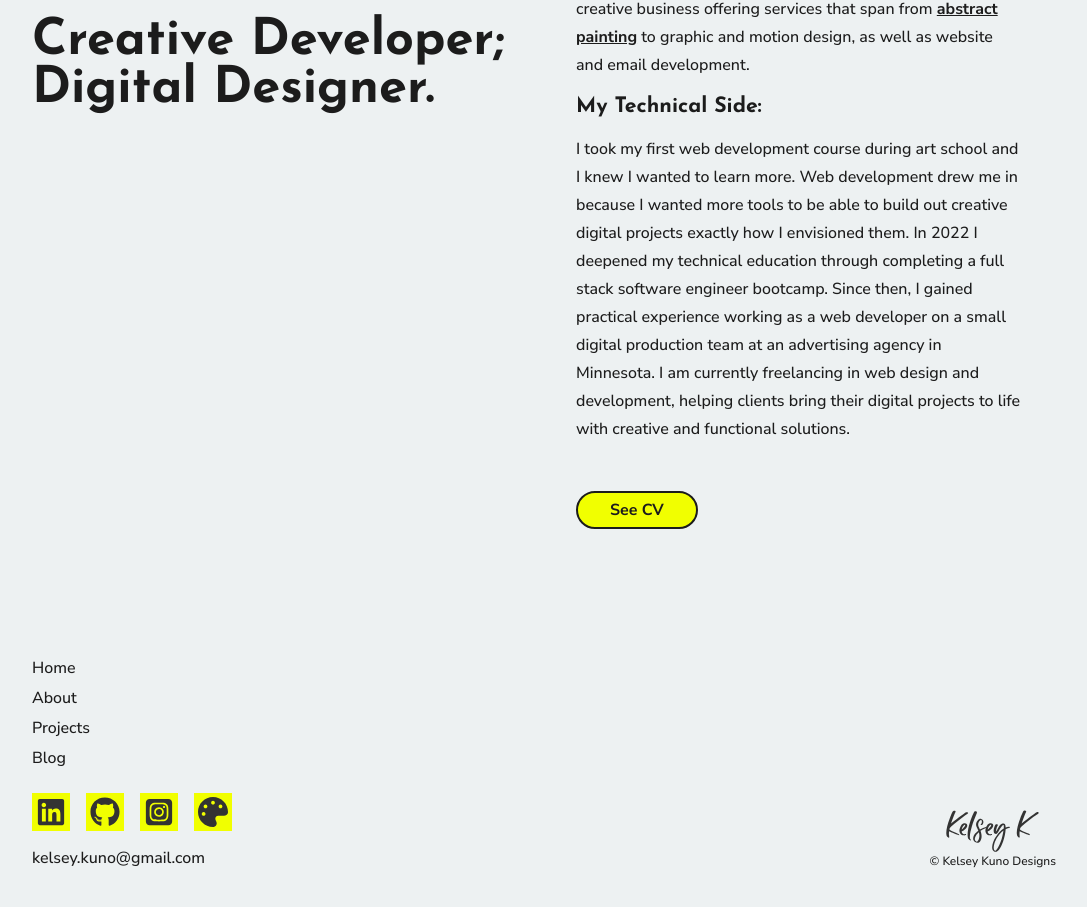
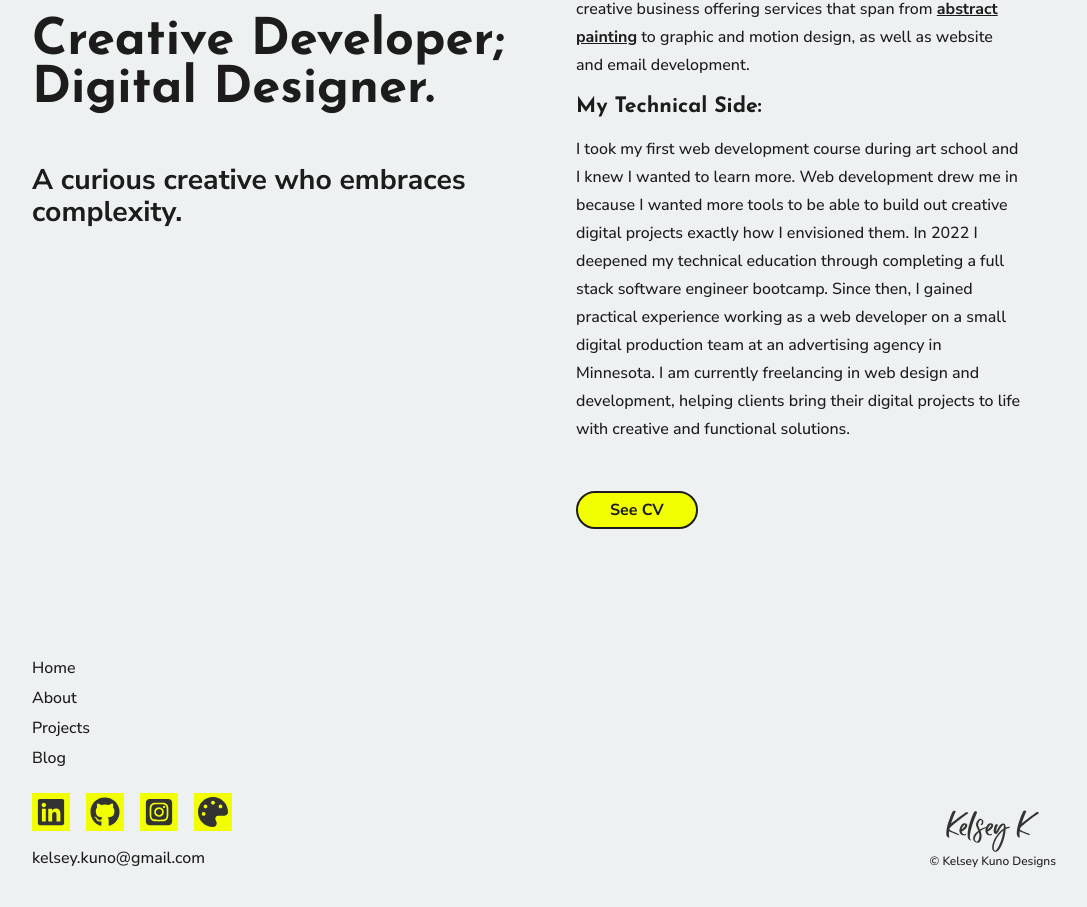
Before and after one commit to kelkuno/dev-site, a Next.js app: page /about in a window 1280 px wide. Shown: the part 842-1749 px from the top of the page, without its empty margins (96-1183 px from the left). Built offline with nearby package versions, Linux system fonts and the light colour scheme.

Commit message:
added bio text line to about

```diff
--- a/app/about/about.module.css
+++ b/app/about/about.module.css
@@ -12,6 +12,10 @@
 .profile-img {
   /* max-width: 400px; */
   border: solid 3px var(--black);
+}
+.bio-line-text {
+  font-size: 1.776rem;
+  line-height: 2rem;
 }
 
 /* Tablet and Smaller Desktop */
--- a/app/about/page.jsx
+++ b/app/about/page.jsx
@@ -19,6 +19,9 @@ const AboutPage = () => {
           <h2>
             Creative Developer;<br></br> Digital Designer.
           </h2>
+          <h6 className={styles["bio-line-text"]}>
+            A curious creative who embraces complexity.
+          </h6>
         </div>
         <div className={styles["about-content"]}>
           <p>Hi, my name is Kelsey. Thanks for stopping by!</p>
```
